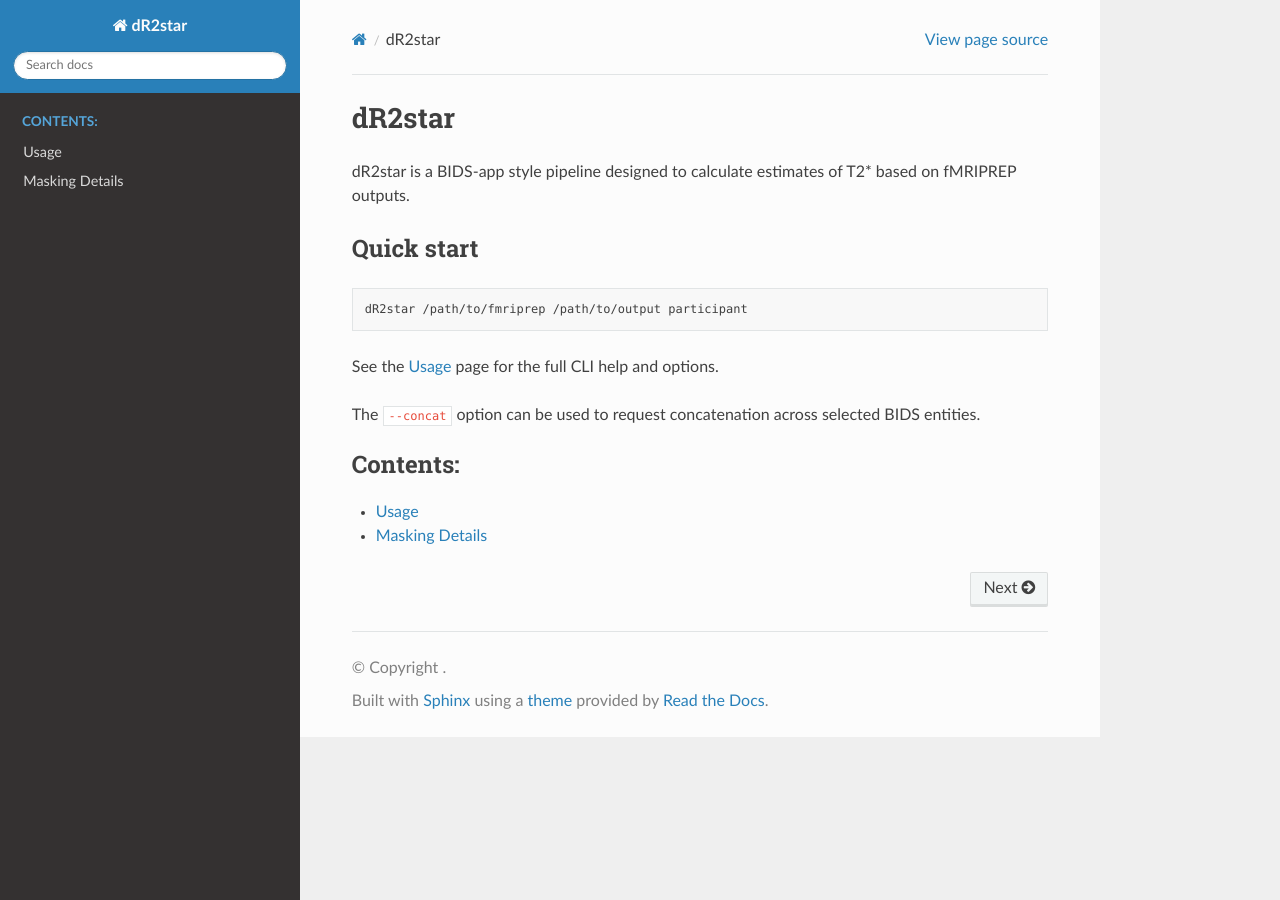
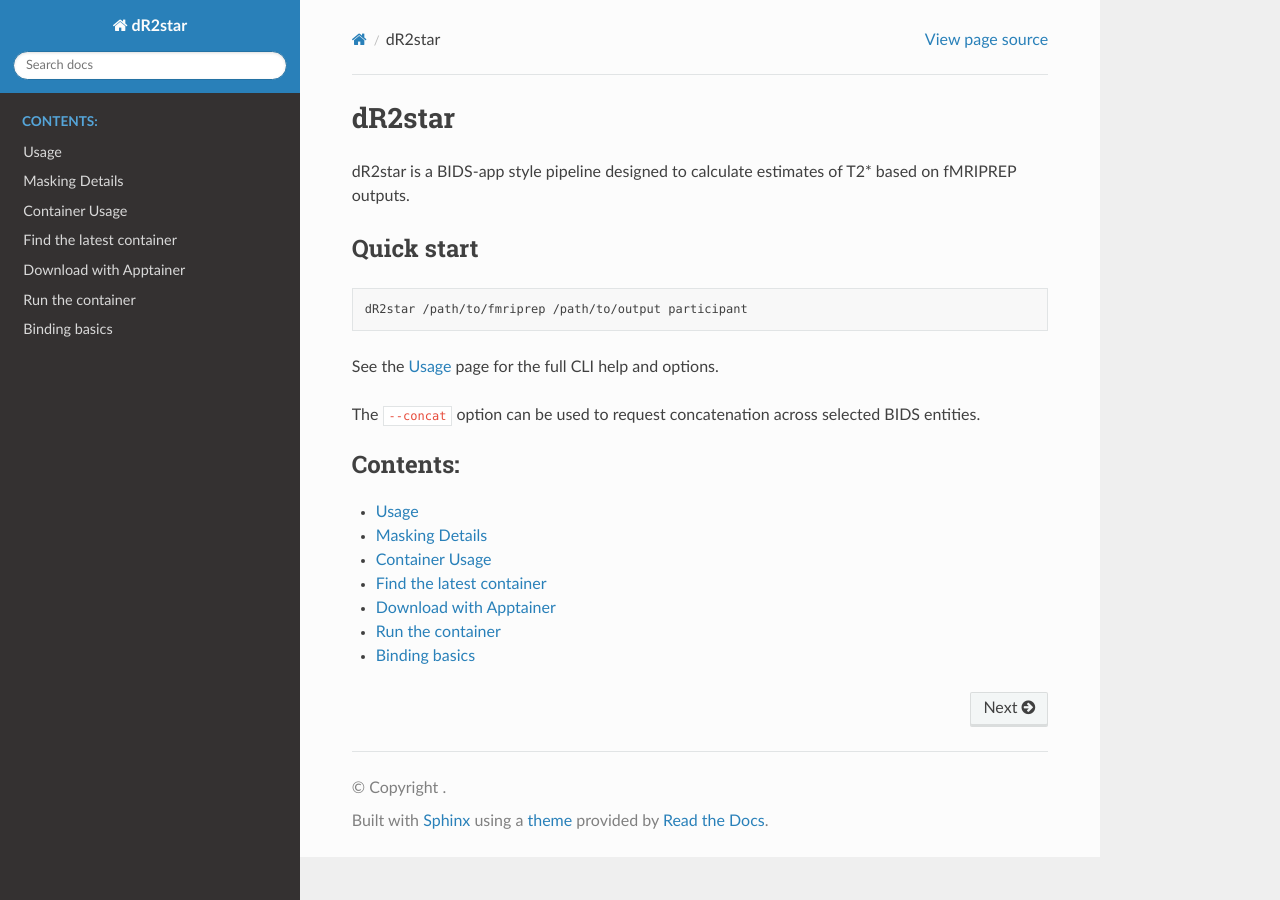
Before and after one commit to Larsen-Lab/dR2star, a Sphinx documentation site: the page built from docs/index.rst, in a window 1280 px wide. Built offline with Sphinx 7.4.7 and the Read the Docs theme 3.1.0, drawn with Linux system fonts in a browser that asks for light colours; some of the changed lines change nothing that is shown.

Commit message:
Add container usage documentation

```diff
--- /dev/null
+++ b/docs/container.rst
@@ -0,0 +1,57 @@
+Container Usage
+---------------
+This page covers how to find, download, and run the dR2star container using
+Apptainer. It is intended for novice users and focuses on the most common
+workflow.
+
+Find the latest container
+-------------------------
+Container images are published via GitHub Packages. The list of available tags
+and versions is here:
+
+.. code-block:: text
+
+   https://github.com/Larsen-Lab/dR2star/pkgs/container/dr2star
+
+Download with Apptainer
+-----------------------
+Pick a tag from the package page and pull it with Apptainer. The example below
+uses a placeholder tag. Replace ``<TAG>`` with a real version string.
+
+.. code-block:: sh
+
+   apptainer pull dr2star.sif docker://ghcr.io/larsen-lab/dr2star:<TAG>
+
+If you already have a ``.sif`` file, you can skip this step.
+
+Run the container
+-----------------
+You must bind your input and output directories into the container and then
+pass the in-container paths to the command.
+
+.. code-block:: sh
+
+   input_dir=/path/to/fmriprep
+   output_dir=/path/to/output
+
+   apptainer run \
+     -B ${input_dir}:/input_dir \
+     -B ${output_dir}:/output_dir \
+     dr2star.sif \
+     /input_dir /output_dir participant \
+     --participant-label 001
+
+Binding basics
+--------------
+- The left side of ``-B`` is a host path; the right side is the path inside the
+  container.
+- Bind all inputs you want the container to read (fMRIPrep outputs, custom
+  masks, confounds).
+- Bind the output directory so results are saved outside the container.
+- Add extra ``-B`` entries as needed for additional inputs.
+
+If you want to see all available CLI options, run:
+
+.. code-block:: sh
+
+   apptainer run dr2star.sif --help
--- a/docs/index.rst
+++ b/docs/index.rst
@@ -21,3 +21,4 @@
    :caption: Contents:
 
    usage
+   container
```
